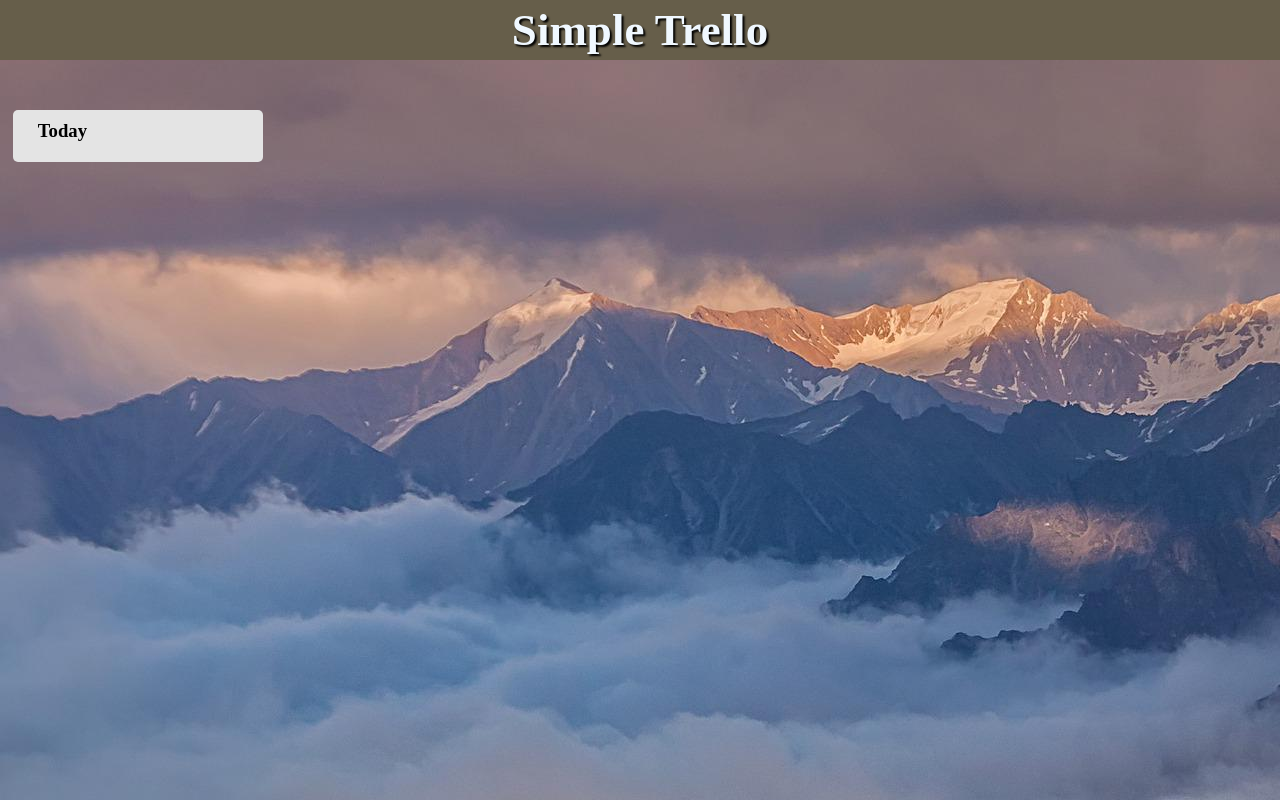
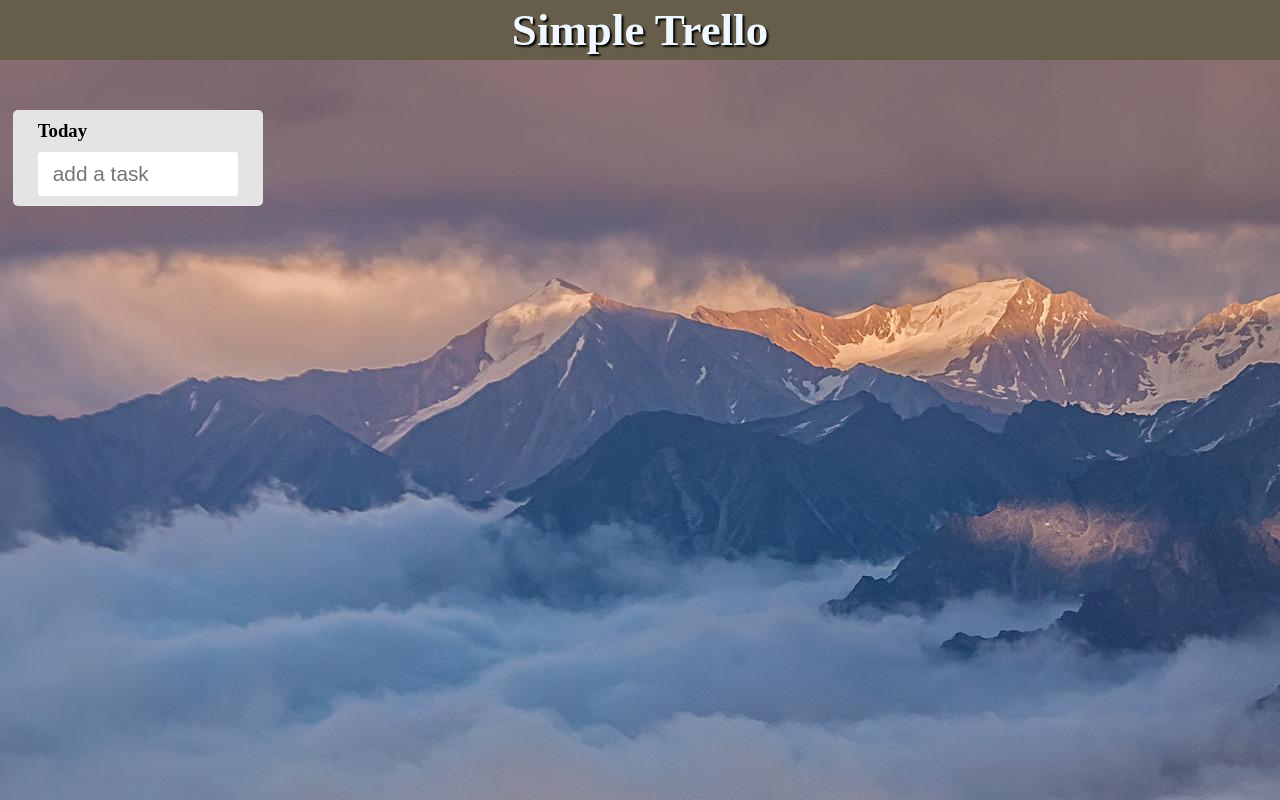
Before and after one commit to sc30gsw/trello-clone, a React (Create React App) app: page / in a window 1280 px wide. Built offline with nearby package versions, Linux system fonts and the light colour scheme.

Commit message:
タスク入力コンポーネントの大枠の作成

```diff
--- a/src/components/task/input/TaskAddInput.tsx
+++ b/src/components/task/input/TaskAddInput.tsx
@@ -1,5 +1,30 @@
 import React from "react";
+import styled from "styled-components";
 
 export const TaskAddInput = () => {
-	return <div></div>;
+	/**
+	 * Formが送信された時、画面が更新されないようにする処理
+	 *
+	 * @param e Form要素の送信(submit)Event
+	 */
+	const handleSubmit = (e: React.FormEvent<HTMLFormElement>) => {
+		e.preventDefault();
+	};
+
+	return (
+		<div>
+			<form onSubmit={handleSubmit}>
+				<STaskAddInput type="text" placeholder="add a task" />
+			</form>
+		</div>
+	);
 };
+
+const STaskAddInput = styled.input`
+	width: 100%;
+	font-size: 1.3rem;
+	padding: 10px 15px;
+	border-radius: 3px;
+	border: none;
+	outline: none;
+`;
```
